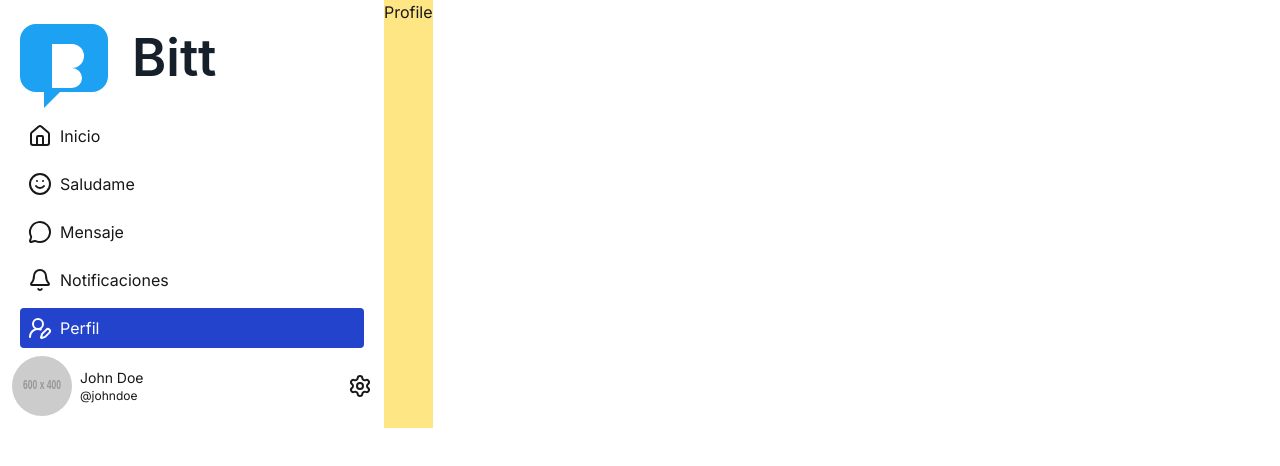
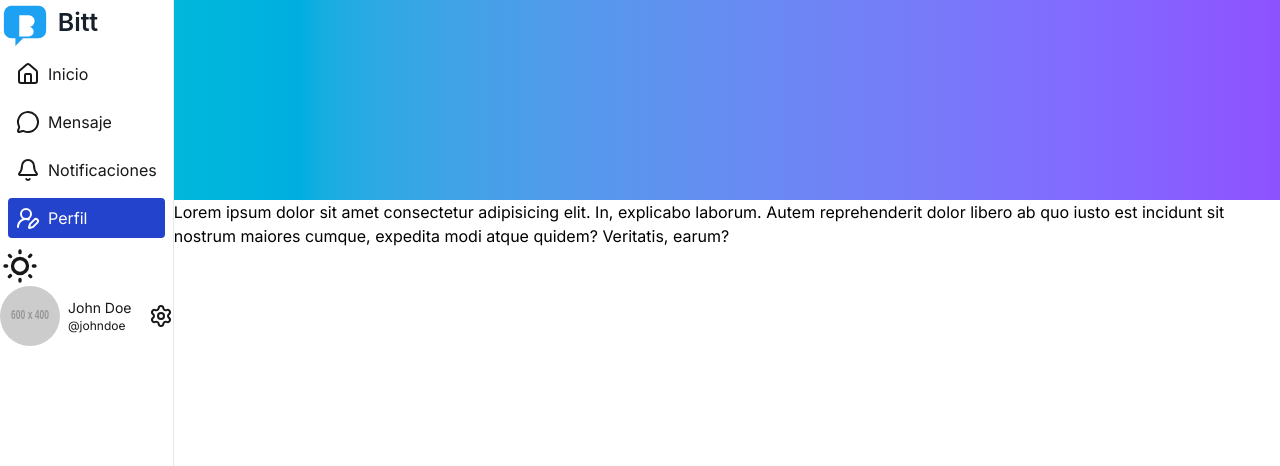
Before and after one commit to kemtch19/bitt-frontend, a React (Vite) app: page /profile in a window 1280 px wide. Shown: the top 466 px of the page. Built offline with nearby package versions, Linux system fonts and the light colour scheme.

Commit message:
feat: refactor application structure by moving components, implementing dark theme, and enhancing layout

```diff
--- a/src/App.jsx
+++ b/src/App.jsx
@@ -1,22 +1,19 @@
 import { Route,  Routes } from "react-router-dom";
 import { Feed } from "./page/Feed";
-import { Layout } from "./components/Layout";
+import { Layout } from "./page/Layout";
 import { Login } from "./page/Login";
-import { Saludito } from "./components/Saludito";
 import { Notification } from "./page/Notification";
 import { Profile } from "./page/Profile";
 import { Message } from "./page/Message";
 import { Settings } from "./page/Settings";
 
 export const App = () => {
-  // const user = null; /* probar el loading sin ningun usuario */
   const user = true;
 
   return (
     <Routes>
       <Route path="/" element={!user ? <Login /> : <Layout />}>
         <Route index element={<Feed />} />
-        <Route path="/saludo" element={<Saludito />} />
         <Route path="/notifications" element={<Notification />} />
         <Route path="/messages" element={<Message />} />
         <Route path="/profile" element={<Profile />} />
--- /dev/null
+++ b/src/components/DarkTheme.jsx
@@ -0,0 +1,36 @@
+import { useTheme } from "../hooks/useTheme";
+
+export const DarkTheme = () => {
+  const { theme, toggleTheme } = useTheme();
+
+  return (
+    <label className="swap swap-rotate">
+      {/* this hidden checkbox controls the state */}
+      <input
+        type="checkbox"
+        checked={theme === "dark"}
+        onChange={toggleTheme}
+        className="theme-controller"
+        value="synthwave"
+      />
+
+      {/* sun icon */}
+      <svg
+        className="swap-off h-10 w-10 fill-current"
+        xmlns="http://www.w3.org/2000/svg"
+        viewBox="0 0 24 24"
+      >
+        <path d="M5.64,17l-.71.71a1,1,0,0,0,0,1.41,1,1,0,0,0,1.41,0l.71-.71A1,1,0,0,0,5.64,17ZM5,12a1,1,0,0,0-1-1H3a1,1,0,0,0,0,2H4A1,1,0,0,0,5,12Zm7-7a1,1,0,0,0,1-1V3a1,1,0,0,0-2,0V4A1,1,0,0,0,12,5ZM5.64,7.05a1,1,0,0,0,.7.29,1,1,0,0,0,.71-.29,1,1,0,0,0,0-1.41l-.71-.71A1,1,0,0,0,4.93,6.34Zm12,.29a1,1,0,0,0,.7-.29l.71-.71a1,1,0,1,0-1.41-1.41L17,5.64a1,1,0,0,0,0,1.41A1,1,0,0,0,17.66,7.34ZM21,11H20a1,1,0,0,0,0,2h1a1,1,0,0,0,0-2Zm-9,8a1,1,0,0,0-1,1v1a1,1,0,0,0,2,0V20A1,1,0,0,0,12,19ZM18.36,17A1,1,0,0,0,17,18.36l.71.71a1,1,0,0,0,1.41,0,1,1,0,0,0,0-1.41ZM12,6.5A5.5,5.5,0,1,0,17.5,12,5.51,5.51,0,0,0,12,6.5Zm0,9A3.5,3.5,0,1,1,15.5,12,3.5,3.5,0,0,1,12,15.5Z" />
+      </svg>
+
+      {/* moon icon */}
+      <svg
+        className="swap-on h-10 w-10 fill-current"
+        xmlns="http://www.w3.org/2000/svg"
+        viewBox="0 0 24 24"
+      >
+        <path d="M21.64,13a1,1,0,0,0-1.05-.14,8.05,8.05,0,0,1-3.37.73A8.15,8.15,0,0,1,9.08,5.49a8.59,8.59,0,0,1,.25-2A1,1,0,0,0,8,2.36,10.14,10.14,0,1,0,22,14.05,1,1,0,0,0,21.64,13Zm-9.5,6.69A8.14,8.14,0,0,1,7.08,5.22v.27A10.15,10.15,0,0,0,17.22,15.63a9.79,9.79,0,0,0,2.1-.22A8.11,8.11,0,0,1,12.14,19.73Z" />
+      </svg>
+    </label>
+  );
+};
--- a/src/components/Loading.jsx
+++ b/src/components/Loading.jsx
@@ -2,8 +2,8 @@ export const Loading = () => {
     // 🧠 Logic
 
     return (
-        <>
-            <h1>Loading</h1>
-        </>
+        <div className="h-screen bg-[#efeff0] text-black flex justify-center items-center">
+            <div className="rounded-full border-t-transparent animate-spin border-5 size-10 text-blue-500"></div>
+        </div>
     );
 };
--- a/src/components/Saludito.jsx
+++ /dev/null
@@ -1,9 +0,0 @@
-export const Saludito = () => {
-    // 🧠 Logic
-
-    return (
-        <>
-            <h1>Saludito</h1>
-        </>
-    );
-};
--- a/src/components/Sidebar.jsx
+++ b/src/components/Sidebar.jsx
@@ -8,20 +8,20 @@ import {
 } from "lucide-react";
 import logo1 from "../assets/logo-bitt.svg";
 import { Link, NavLink } from "react-router-dom";
+import { DarkTheme } from "./DarkTheme";
 
 export const Sidebar = () => {
   const rutas = [
     { to: "/", label: "Inicio", icon: HomeIcon },
-    { to: "/saludo", label: "Saludame", icon: Smile },
     { to: "/messages", label: "Mensaje", icon: MessageCircleIcon },
     { to: "/notifications", label: "Notificaciones", icon: BellIcon },
     { to: "/profile", label: "Perfil", icon: UserRoundPenIcon },
   ];
 
   return (
-    <div className="flex flex-col justify-between p-3 w-sm">
+    <div className="w-60 border-r border-gray-200 ">
       <div>
-        <img className="" src={logo1} />
+        <img src={logo1} />
         {rutas.map((r) => (
           <NavLink
             className={({ isActive }) =>
@@ -39,6 +39,7 @@ export const Sidebar = () => {
           </NavLink>
         ))}
       </div>
+      <DarkTheme />
       <div className=" flex justify-between items-center">
         <div className="flex gap-2 items-center">
           <img
--- /dev/null
+++ b/src/hooks/useTheme.js
@@ -0,0 +1,32 @@
+import { useEffect, useState } from "react";
+
+export const useTheme = () => {
+  const [theme, setTheme] = useState(localStorage.getItem("theme"));
+
+  if (!theme) {
+    setTheme(
+      // el objeto global window que tiene todo lo DOM y otros y el matchMedia nos indica si en el objeto actual estamos haciendo match con la condición que tenemos entre parentesís pero este se refiere más que todo al css
+      window.matchMedia("(prefers-color-scheme: dark)").matches
+        ? "dark"
+        : "light"
+    );
+  }
+
+  const toggleTheme = () => {
+    const newTheme = theme === "dark" ? "light" : "dark";
+    setTheme(newTheme);
+  };
+
+  useEffect(() => {
+    // toma el documento html como tal y le asigna el atributo root
+    const root = window.document.documentElement;
+    root.setAttribute("data-theme", theme);
+
+    localStorage.setItem("theme", theme);
+  });
+
+  return {
+    theme,
+    toggleTheme,
+  };
+};
--- a/src/page/Feed.jsx
+++ b/src/page/Feed.jsx
@@ -15,8 +15,8 @@ export const Feed = () => {
   };
 
   return (
-    <div className="bg-[#efeff0] h-screen p-3 flex">
-      <div className="flex-3">
+    <div className="bg-[#efeff0] h-screen flex">
+      {/* <div className="flex-3">
         <h1 className="text-black text-3xl py-2">Inicio</h1>
         <div className="p-3 flex gap-3 bg-white">
           <img className="h-fit" src="/vite.svg" alt="" />
@@ -49,7 +49,7 @@ export const Feed = () => {
       </div>
       <div className="flex-1">
         <Rightbar />
-      </div>
+      </div> */}
     </div>
   );
 };
--- a/src/components/Layout.jsx
+++ b/src/page/Layout.jsx
@@ -1,6 +1,6 @@
-import { Loading } from "./Loading";
+import { Loading } from "../components/Loading";
 import { useState } from "react";
-import { Sidebar } from "./Sidebar";
+import { Sidebar } from "../components/Sidebar";
 import { Outlet } from "react-router-dom";
 
 export const Layout = () => {
@@ -8,9 +8,9 @@ export const Layout = () => {
   const [sidebarOpen, setSidebarOpen] = useState(true);
 
   return user ? (
-    <div className="flex w-full">
-        <Sidebar sidebarOpen={sidebarOpen} setSidebarOpen={setSidebarOpen} />
-      <div className="bg-amber-200">
+    <div className="flex w-full h-screen">
+      <Sidebar sidebarOpen={sidebarOpen} setSidebarOpen={setSidebarOpen} />
+      <div>
         <Outlet />
       </div>
     </div>
--- a/src/page/Profile.jsx
+++ b/src/page/Profile.jsx
@@ -1,9 +1,14 @@
 export const Profile = () => {
-    // 🧠 Logic
+  // 🧠 Logic
 
-    return (
-        <>
-            <h1>Profile</h1>
-        </>
-    );
+  return (
+    <div className="h-screen flex flex-col text-black">
+      <div class="bg-linear-to-r h-50 from-cyan-500 to-violet-500"></div>
+      <p>
+        Lorem ipsum dolor sit amet consectetur adipisicing elit. In, explicabo
+        laborum. Autem reprehenderit dolor libero ab quo iusto est incidunt sit
+        nostrum maiores cumque, expedita modi atque quidem? Veritatis, earum?
+      </p>
+    </div>
+  );
 };
```
